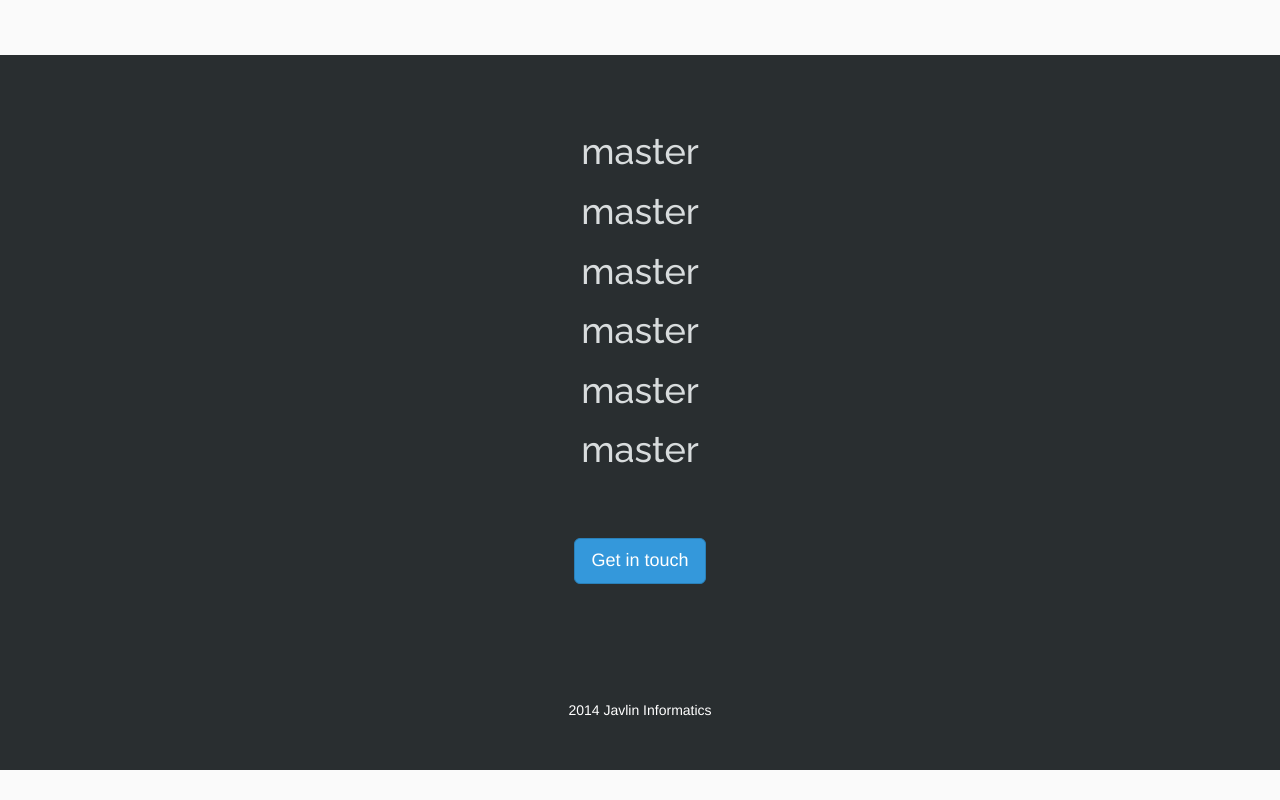
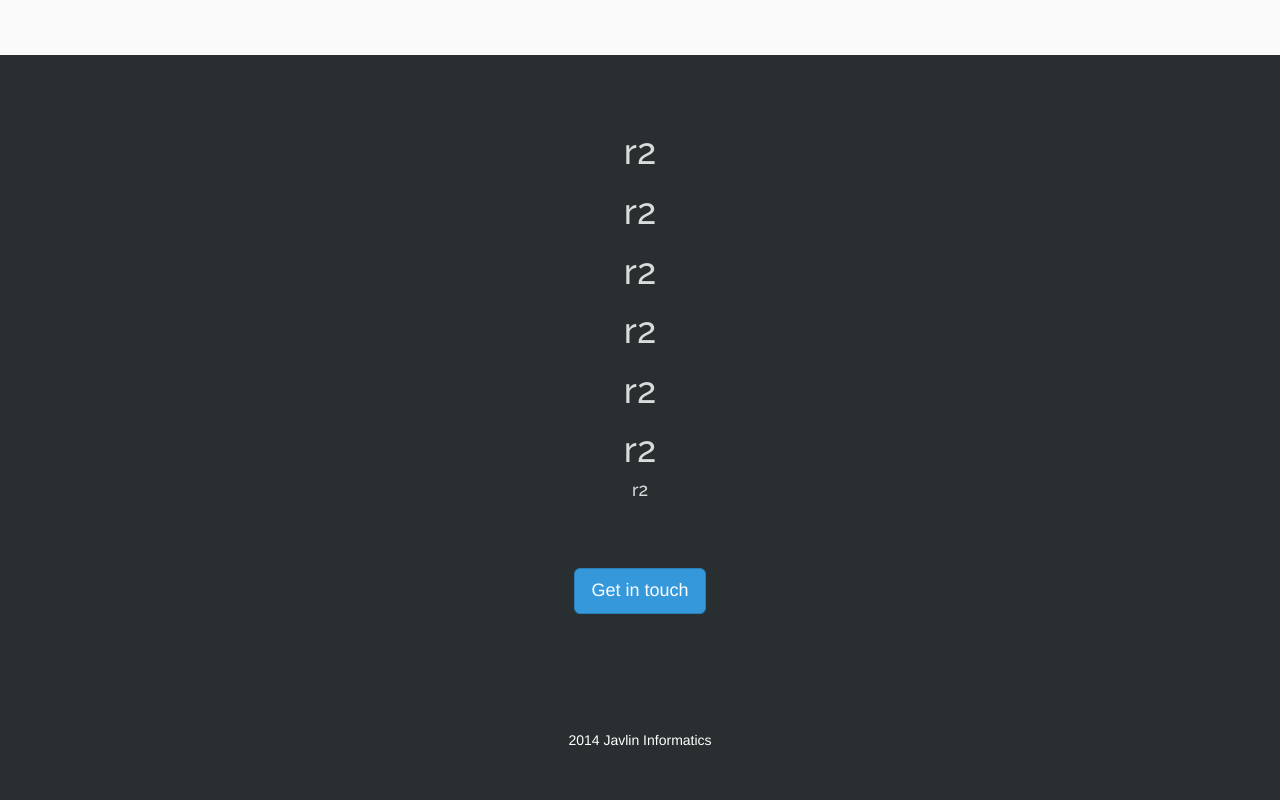
Before and after one commit to VIKRAMJYANI/second-project, a plain HTML site: page index.html in a window 1280 px wide. Shown: the part 936-1736 px from the top of the page. Before the commit the page ends 1706 px from the top, so only its background shows below. Drawn offline with nearby package versions, Linux system fonts and the light colour scheme.

Commit message:
r2 commit

```diff
--- a/index.html
+++ b/index.html
@@ -163,13 +163,13 @@
             <div class="container">
                 <div class="footer-help divide">
                     <div class="row">
-                        <h1>master</h1>
-                        <h1>master</h1>
-                        <h1>master</h1>
-                        <h1>master</h1>
-                        <h1>master</h1>
-                        <h1>master</h1>
-                        <h4></h4>
+                        <h1>r2</h1>
+                        <h1>r2</h1>
+                        <h1>r2</h1>
+                        <h1>r2</h1>
+                        <h1>r2</h1>
+                        <h1>r2</h1>
+                        <h4>r2</h4>
 
                         <div class="divide">
                             <a href="mailto:info@javlin.co.in" class="btn btn-lg btn-simple">Get in touch</a>
```
Also changed, not shown: 1 other file.
